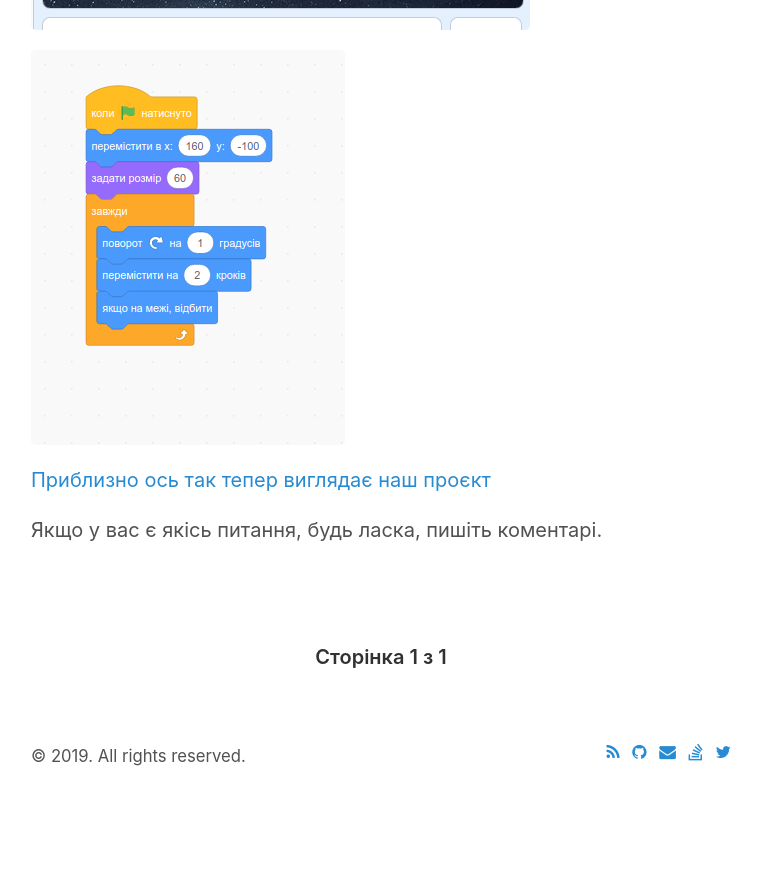
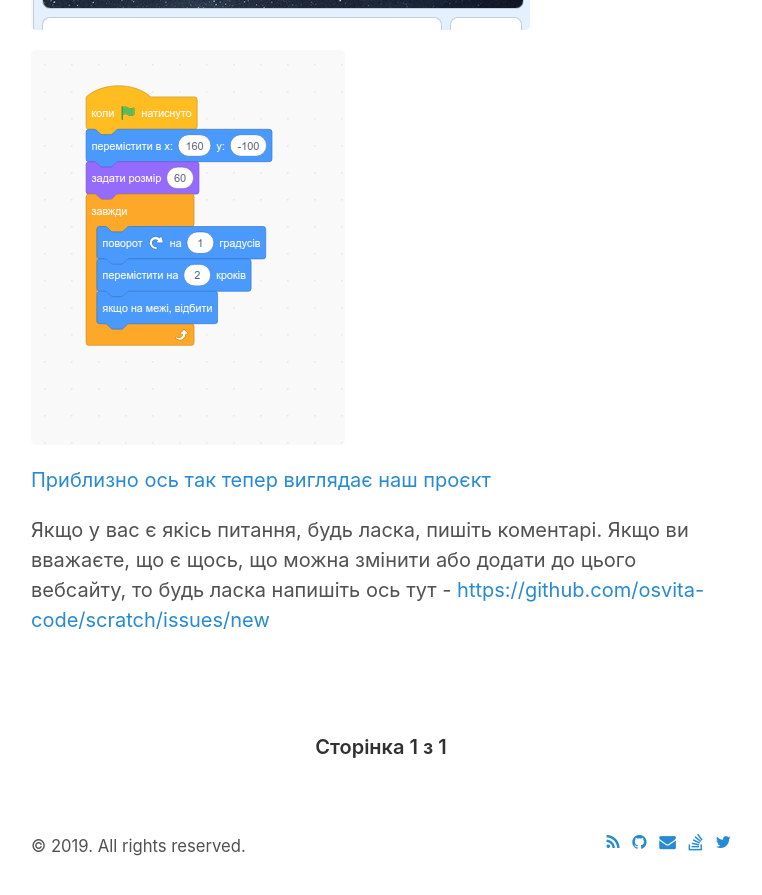
Before and after one commit to serhii73/serhii73.github.io, a Jekyll site: the page built from index.html, in a window 1280 px wide and 900 px high, scrolled down 9631 px. Shown: the top 895 px of the window, without its empty margins (259-1021 px from the left). Built offline with Jekyll 4.4.1, drawn with Linux system fonts in a browser that asks for light colours; the list of posts is cut into pages by our own code; before the commit the page ends 10441 px from its top, so only the background shows below that.

Commit message:
Add issues

```diff
--- a/_posts/2019-11-22-scratch1.md
+++ b/_posts/2019-11-22-scratch1.md
@@ -95,3 +95,4 @@ categories: [scratch, загублені в космосі, перший уро
 [Приблизно ось так тепер виглядає наш проєкт](https://osvita-code.github.io/scratch/html/1.html)
 
 Якщо у вас є якісь питання, будь ласка, пишіть коментарі.
+Якщо ви вважаєте, що є щось, що можна змінити або додати до цього вебсайту, то будь ласка напишіть ось тут - [https://github.com/osvita-code/scratch/issues/new](https://github.com/osvita-code/scratch/issues/new)
```
